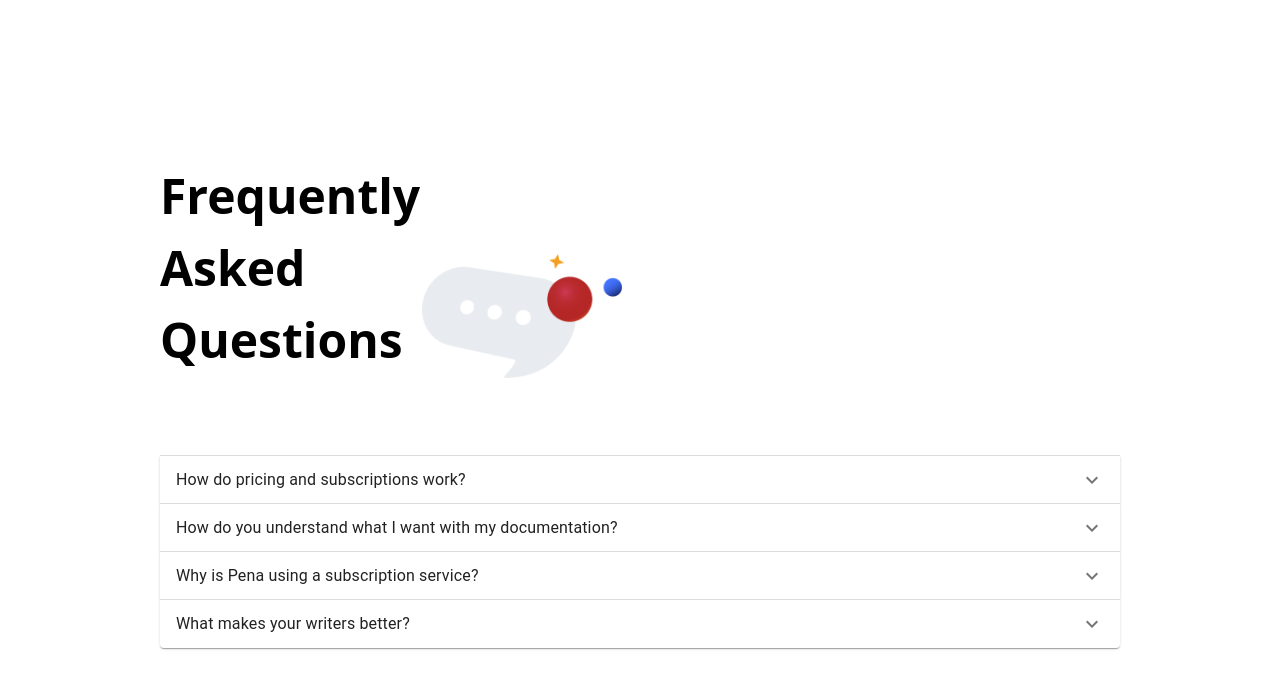
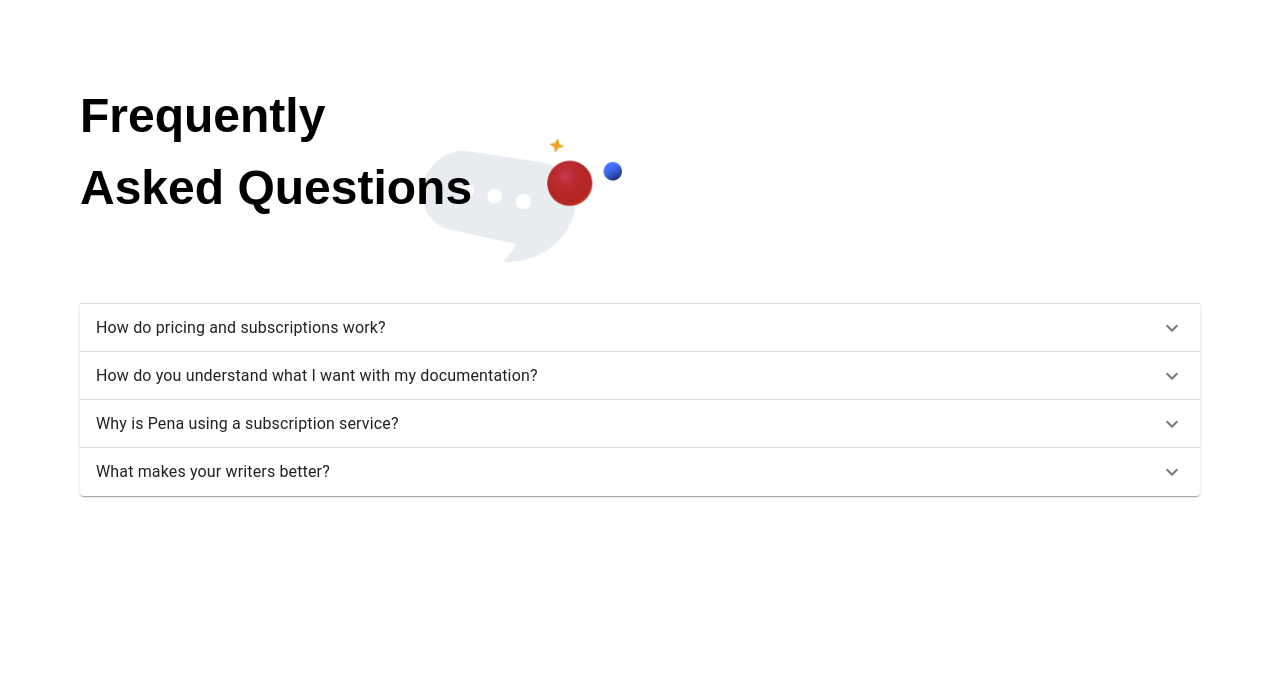
Before and after one commit to pr3b/penateam-old, a Next.js app: page /components/FAQ in a window 1280 px wide. Shown: the top 688 px of the page. Built offline with nearby package versions, Linux system fonts and the light colour scheme.

Commit message:
update section and button

```diff
--- a/package.json
+++ b/package.json
@@ -27,6 +27,7 @@
     "react": "18.2.0",
     "react-dom": "18.2.0",
     "react-icons": "^4.8.0",
+    "swiper": "^9.3.2",
     "tailwindcss": "3.3.1"
   }
 }
--- a/pages/components/Benefit.js
+++ b/pages/components/Benefit.js
@@ -12,6 +12,7 @@ import Web from "../../public/assets/images/icons/web.png";
 
 function Benefit() {
   return (
+    <div id="benefit">
       <div className="benefit-container">
         <div className="benefit-typography">
           <h3>Member Benefits</h3>
@@ -20,7 +21,7 @@ function Benefit() {
             your design. Seriously.
           </p>
           <button className="benefit-button">See Plans</button>
-        <Image className="benefit-shape" src={BenefitShape} alt="Dots shape" />
+          {/* <Image className="benefit-shape" src={BenefitShape} alt="Dots shape" /> */}
         </div>
         <div className="benefit-card-container">
           <div className="benefit-card">
@@ -89,6 +90,7 @@ function Benefit() {
           </div>
         </div>
       </div>
+    </div>
   );
 }
 
--- a/pages/components/Brand.js
+++ b/pages/components/Brand.js
@@ -14,12 +14,11 @@ function Brand() {
           We wrote for fastest growing startups and big enterprises{" "}
           <span style={{ color: "#f39f21" }}> across the globe </span>
         </h3>
-        <p>
+        <p className="brand-desc">
           Some are bootstrapped, others venture-backed-all work with Pena to
           develop their documentation.
         </p>
       </div>
-      <Image className="brand-image-bg" src={ImageText} alt="Shape icon" />
       <div className="brand-card-container">
         <div className="card">
           <div className="card-title">
--- a/pages/components/Developing.js
+++ b/pages/components/Developing.js
@@ -13,7 +13,7 @@ function Developing() {
           <span style={{ color: "#f39f21" }}> Developing</span> and maintaining
           technical documentation is a hassle
         </h3>
-        <p>
+        <p className="developing-desc">
           Pena provides a solution for businesses struggling to hire
           high-quality technical writers for short-term projects. Say goodbye to
           unreliable freelancers and expensive commitments by subscribing to
@@ -23,7 +23,6 @@ function Developing() {
           matters - creating great products.
         </p>
       </div>
-      <Image className="brand-image-bg" src={ImageText} alt="Shape icon" />
       <div className="developing-card-container">
         <div className="developing-card">
           <Image className="developing-gif" src={Search} alt="Search icon" />
--- a/pages/components/Footer.js
+++ b/pages/components/Footer.js
@@ -4,6 +4,7 @@ import California from "../../public/assets/images/icons/california.png";
 import Jakarta from "../../public/assets/images/icons/jakarta.png";
 import Pena from "../../public/assets/images/logo/pena-text-white.png";
 import Shape from "../../public/assets/images/icons/images.png";
+import Link from "next/link";
 
 function Footer() {
   return (
@@ -21,7 +22,9 @@ function Footer() {
           </h3>
 
           <p>Drop us a message. You&rsquo;re one step away!</p>
-          <button className="footer-button">Get Started</button>
+          <Link href="#pricing">
+            <button className="footer-button">Get Started</button>
+          </Link>
         </div>
         <div className="footer-divider"></div>
         <div className="footer-info-container">
--- a/pages/components/Hero.js
+++ b/pages/components/Hero.js
@@ -2,6 +2,7 @@ import Image from "next/image";
 import React from "react";
 import HeroImage from "../../public/assets/images/icons/hero1.png";
 import HeroImage2 from "../../public/assets/images/icons/hero2.png";
+import Link from "next/link";
 
 function Hero() {
   return (
@@ -24,7 +25,9 @@ function Hero() {
             Quickly scale your technical documentation with our affordable
             subscription service.
           </p>
-          <button className="hero-button">Work with us</button>
+          <Link href="#pricing">
+            <button className="hero-button">Work with us</button>
+          </Link>
           <p>
             Trusted by{" "}
             <span style={{ color: "#f39f21", fontWeight: "700" }}> 30+ </span>{" "}
--- a/pages/components/Work.js
+++ b/pages/components/Work.js
@@ -10,12 +10,12 @@ import Vonigo from "../../public/assets/images/portfolio/vonigo.png";
 
 function Work() {
   return (
+    <div id="work">
       <div className="work-container">
         <div className="work-text">
           <h3>
             Our <span style={{ color: "#f39f21" }}> Masterpiece </span>
           </h3>
-        <Image className="work-image-bg" src={ImageText} alt="Shape icon" />
         </div>
         <div className="work-card-container">
           <Image src={Oxla} alt="Oxla portfolio" />
@@ -27,6 +27,7 @@ function Work() {
         </div>
         <button className="work-button">View More</button>
       </div>
+    </div>
   );
 }
 
--- a/pages/index.js
+++ b/pages/index.js
@@ -14,6 +14,7 @@ import Webflow from "./components/Webflow";
 import Benefit from "./components/Benefit";
 import Developing from "./components/Developing";
 import Navbar2 from "./components/Navbar2";
+// import Testimonials from "./components/Testimonials";
 
 export default function Home() {
   return (
@@ -31,6 +32,7 @@ export default function Home() {
         <Benefit />
         <Work />
         <Collab />
+        {/* <Testimonials /> */}
         <Pricing />
         <Referral />
         <FAQ />
--- a/styles/globals.css
+++ b/styles/globals.css
@@ -17,7 +17,19 @@
       format("svg");
 }
 
-@import url("https://fonts.googleapis.com/css2?family=Comfortaa:wght@500&display=swap");
+@import url("https://fonts.googleapis.com/css2?family=Poppins:ital,wght@0,300;0,500;1,700&display=swap");
+
+body p {
+  font-family: "Poppins", sans-serif;
+}
+
+body h2 {
+  font-family: "Poppins", sans-serif;
+}
+
+body h3 {
+  font-family: "Poppins", sans-serif;
+}
 
 .nav-container {
   padding: 2rem 5rem 2rem 5rem;
@@ -48,7 +60,7 @@ nav img {
   display: flex;
   align-items: center;
   justify-content: center;
-  padding: 5rem 5rem 0 5rem;
+  padding: 0 5rem 0 5rem;
 }
 
 .home-title {
@@ -62,12 +74,12 @@ nav img {
 .hero-typography {
   display: flex;
   flex-direction: column;
-  width: 70%;
 }
 
 .hero-typography p {
+  font-size: 20px;
+  margin-top: 1rem;
   width: 70%;
-  margin-top: 1rem;
 }
 
 .hero-button {
@@ -86,21 +98,45 @@ nav img {
 }
 
 .hero1 {
-  width: 300px;
-  margin-left: -5rem;
+  width: 30vh;
+  margin-left: -5vw;
   position: absolute;
   z-index: 2;
 }
 .hero2 {
-  width: 250px;
+  width: 25vh;
+  margin-left: 3vw;
   position: absolute;
   z-index: 1;
 }
 
 .hero-shape {
-  width: 400px;
+  width: 30vw;
   height: 600px;
   background-color: #f39f21;
+}
+
+.swiper {
+  width: 100%;
+  height: 100%;
+}
+
+.swiper-slide {
+  text-align: center;
+  font-size: 18px;
+  background: #fff;
+
+  /* Center slide text vertically */
+  display: flex;
+  justify-content: center;
+  align-items: center;
+}
+
+.swiper-slide img {
+  display: block;
+  width: 100%;
+  height: 100%;
+  object-fit: cover;
 }
 
 .slider {
@@ -270,19 +306,24 @@ nav img {
   display: flex;
   flex-direction: column;
   align-items: center;
-  padding: 10rem;
+  padding: 10rem 5rem 5rem 5rem;
 }
 
 .developing-container h3 {
-  font-size: 2rem;
+  font-size: 3rem;
   font-weight: 700;
   margin-bottom: 2rem;
+}
+
+.developing-desc {
+  font-size: 1.2rem;
 }
 
 .developing-typography {
   position: relative;
   z-index: 1;
   text-align: center;
+  width: 80%;
   padding: 0 0 5rem 0;
 }
 
@@ -329,7 +370,7 @@ nav img {
 }
 
 .brand-container h3 {
-  font-size: 2rem;
+  font-size: 3rem;
   font-weight: 700;
   margin-bottom: 2rem;
 }
@@ -338,7 +379,12 @@ nav img {
   position: relative;
   z-index: 1;
   text-align: center;
+  width: 80%;
   padding: 0 0 5rem 0;
+}
+
+.brand-desc {
+  font-size: 1.2rem;
 }
 
 .brand-card-container {
@@ -418,7 +464,7 @@ nav img {
 }
 
 .certification-container h3 {
-  font-size: 2rem;
+  font-size: 3rem;
   font-weight: 700;
   margin-bottom: 2rem;
 }
@@ -492,7 +538,7 @@ nav img {
 }
 
 .benefit-typography h3 {
-  font-size: 2rem;
+  font-size: 3rem;
   font-weight: 700;
   margin-bottom: 2rem;
   position: relative;
@@ -500,6 +546,7 @@ nav img {
 }
 
 .benefit-typography p {
+  font-size: 1.2rem;
   margin-bottom: 3rem;
   position: relative;
   z-index: 1;
@@ -537,7 +584,10 @@ nav img {
 
 .benefit-card {
   display: flex;
-  flex-direction: column;
+  flex-direction: column-reverse;
+  align-items: center;
+  text-align: center;
+  font-weight: 700;
   justify-content: space-around;
   width: 250px;
   height: 250px;
@@ -547,6 +597,7 @@ nav img {
 }
 
 .benefit-card h4 {
+  font-size: 1.2rem;
   margin-bottom: 2rem;
 }
 
@@ -830,7 +881,7 @@ nav img {
   display: flex;
   background-color: #000000;
   align-items: center;
-  justify-content: center;
+  justify-content: space-between;
   color: #fff;
 }
 
@@ -877,8 +928,12 @@ nav img {
 }
 
 .pricing-text h3 {
-  font-size: 2rem;
+  font-size: 3rem;
   font-weight: 700;
+}
+
+.pricing-text p {
+  font-size: 1.2rem;
 }
 
 .pricing-card-container {
@@ -903,12 +958,12 @@ nav img {
 .pricing-title-monthly {
   display: flex;
   justify-content: center;
-  background-color: #3e69ea;
+  background-color: #e8edf5;
   border-radius: 20px 20px 0 0;
   padding: 1rem;
   font-weight: 700;
   font-size: 20px;
-  color: #fff;
+  color: #000;
 }
 
 .pricing-title-quarterly {
@@ -925,12 +980,12 @@ nav img {
 .pricing-title-yearly {
   display: flex;
   justify-content: center;
-  background-color: #b82a2e;
+  background-color: #e8edf5;
   border-radius: 20px 20px 0 0;
   padding: 1rem;
   font-weight: 700;
   font-size: 20px;
-  color: #fff;
+  color: #000;
 }
 
 .price-wrap {
@@ -954,7 +1009,7 @@ nav img {
   width: 50px;
   height: 5px;
   border-radius: 10px;
-  background-color: #3e69ea;
+  background-color: #e8edf5;
   margin-bottom: 2rem;
 }
 
@@ -962,7 +1017,7 @@ nav img {
   width: 50px;
   height: 5px;
   border-radius: 10px;
-  background-color: #f39f21;
+  background-color: #e8edf5;
   margin-bottom: 2rem;
 }
 
@@ -970,7 +1025,7 @@ nav img {
   width: 50px;
   height: 5px;
   border-radius: 10px;
-  background-color: #b82a2e;
+  background-color: #e8edf5;
   margin-bottom: 2rem;
 }
 
@@ -988,11 +1043,11 @@ nav img {
 }
 
 .pricing-button-monthly {
-  background-color: #3e69ea;
+  background-color: #e8edf5;
   border-radius: 5px;
   width: 125px;
   padding: 10px;
-  color: #fff;
+  color: #000;
   margin-bottom: 1rem;
 }
 
@@ -1006,11 +1061,11 @@ nav img {
 }
 
 .pricing-button-yearly {
-  background-color: #b82a2e;
+  background-color: #e8edf5;
   border-radius: 5px;
   width: 125px;
   padding: 10px;
-  color: #fff;
+  color: #000;
   margin-bottom: 1rem;
 }
 
@@ -1042,7 +1097,7 @@ nav img {
   display: flex;
   justify-content: center;
   align-items: center;
-  padding: 2rem;
+  padding: 2rem 5rem 2rem 5rem;
   background-color: #f39f21;
   grid-gap: 2rem;
 }
@@ -1072,7 +1127,7 @@ nav img {
 }
 
 .faq-container {
-  padding: 10rem;
+  padding: 5rem;
   display: flex;
   flex-direction: column;
   align-items: left;
@@ -1089,7 +1144,6 @@ nav img {
   font-size: 3rem;
   font-weight: 700;
   z-index: 1;
-  width: 400px;
 }
 
 .faq-title-container p {
```
Also changed, not shown: pages/components/Navbar.js (+13 -6 lines), pages/components/Pricing.js (+7 -3 lines), pages/components/Testimonials.js (added, +44 -0 lines), 1 other file (tests, documents, lock files or other folders). Lines whose indentation alone changed are shown as unchanged.
